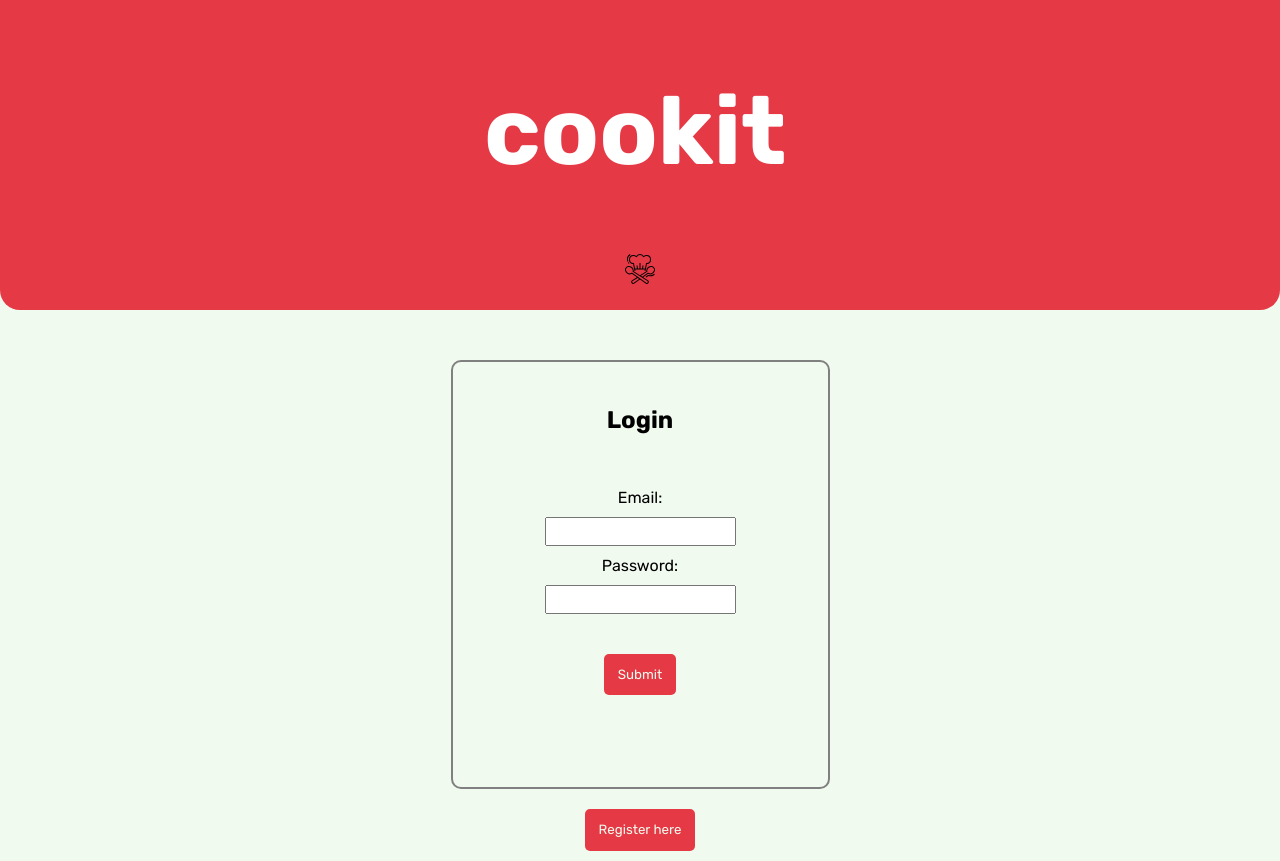
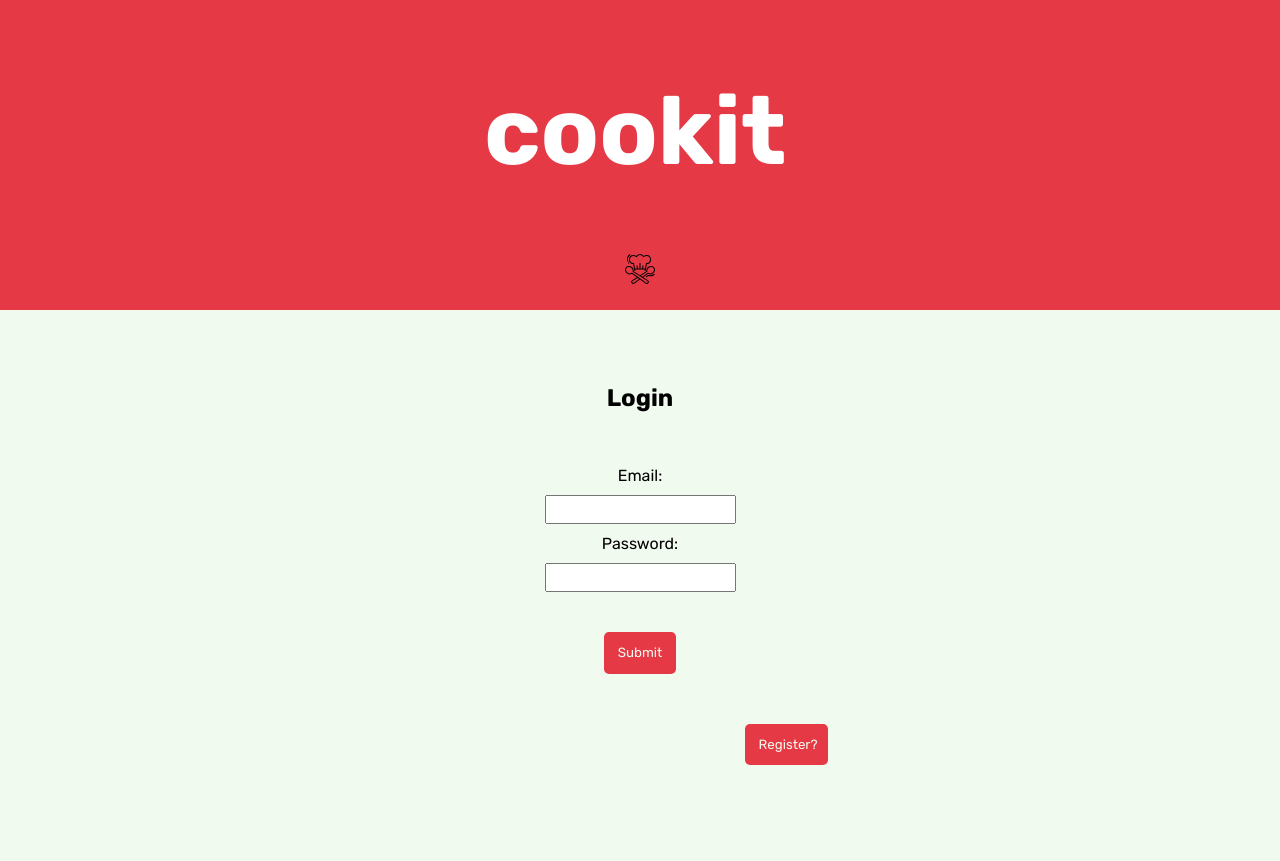
Before and after one commit to toribromma/CookIt, a React (Create React App) app in the folder client/: page / in a window 1280 px wide. After the commit the page ends 800 px from the top, so only its background shows below. Built offline with nearby package versions, Linux system fonts and the light colour scheme.

Commit message:
changed viewport and moved toggle down component

```diff
--- a/client/src/App.js
+++ b/client/src/App.js
@@ -63,11 +63,11 @@ function App() {
           <Header color={"#e63946"}>
             <Logo logo={logo} alt="panda chef hat"/>
           </Header>
-          <Register setUser={setUser}/>
-          <button style={{
+          <Register toggle={toggleLandingScreenClick} setUser={setUser}/>
+          {/* <button style={{
             display: "flex",
             margin: "auto",
-          }} onClick={toggleLandingScreenClick}>Login here</button>
+          }} onClick={toggleLandingScreenClick}>Login here</button> */}
         </div>
       )
     }
@@ -78,13 +78,13 @@ function App() {
           <Header color={"#e63946"}>
             <Logo logo={logo} alt="panda chef hat"/>
           </Header>
-          <Login user={user} setUser={setUser}/>
-          <button
+          <Login toggle={toggleLandingScreenClick} user={user} setUser={setUser}/>
+          {/* <button
             style={{
               display: "flex",
               margin: "20px auto 10px auto",
             }}
-          onClick={toggleLandingScreenClick}>Register here</button>
+          onClick={toggleLandingScreenClick}>Register here</button> */}
         </div>
       )
     }
@@ -95,8 +95,6 @@ function App() {
 
   return (
     <div style={{
-      width: "100vw",
-      height: "50vw",
       margin: "20px auto 10px auto",
       fontFamily: "Rubik, san-serif",
   }}>
--- a/client/src/components/Authentication/Login.js
+++ b/client/src/components/Authentication/Login.js
@@ -2,7 +2,7 @@ import React, { useState } from "react";
 import API from "../../utils/API";
 import "./login.css";
 
-function Login({setUser}) {
+function Login({setUser, toggle}) {
 
     const [formObject, setFormObject] = useState({});
 
@@ -34,10 +34,10 @@ function Login({setUser}) {
             height: 425,
             width: 375,
             margin: "50px auto 10px auto",
-            backgroundColor: "transparent",
-            border: "2px solid gray",
+            // backgroundColor: "transparent",
+            // border: "2px solid gray",
             textAlign: "center",
-            borderRadius: 10,
+            // borderRadius: 10,
             fontFamily: "Rubik"
         }}>
             <h2>Login</h2>
@@ -49,6 +49,7 @@ function Login({setUser}) {
                     <button type="submit">
                         Submit
                     </button>
+                    <button onClick={toggle} style={{float: "right", paddingRight: 10}}>Register?</button>
             </form>
         </div>
     )
--- a/client/src/components/Authentication/Register.js
+++ b/client/src/components/Authentication/Register.js
@@ -3,7 +3,7 @@ import { useForm } from "react-hook-form";
 import API from "../../utils/API";
 import "./register.css";
 
-function Register({setUser}) {
+function Register({setUser, toggle}) {
     const { register, errors, handleSubmit, watch } = useForm();
     const [formObject, setFormObject] = useState({});
 
@@ -41,13 +41,13 @@ function Register({setUser}) {
             height: 525,
             width: 375,
             margin: "50px auto 10px auto",
-            backgroundColor: "transparent",
-            border: "2px solid gray",
-            borderRadius: 10,
+            // backgroundColor: "transparent",
+            // border: "2px solid gray",
+            // borderRadius: 10,
             textAlign: "center",
             fontFamily: "Rubik"
         }}>
-            <h2>Register</h2>
+            <h2>Create an Account</h2>
             <form onSubmit={handleSubmit(onSubmit)}>
                     <label htmlFor="name">Name: </label>
                     <input
@@ -86,6 +86,7 @@ function Register({setUser}) {
                     }}>
                         Submit
                     </button>
+                    <button onClick={toggle} style={{float: "right", paddingRight: 10}}>Click Here To Login</button>
             </form>
         </div>
     )
--- a/client/src/components/Card/Card.js
+++ b/client/src/components/Card/Card.js
@@ -4,6 +4,7 @@ export default function Card(props) {
     return(
         <div style={{
             backgroundColor: props.color,
+            // boxSizing: "border-box",
             height: "fit-content",
             width: "max-width",
             border: props.border,
--- a/client/src/components/Header/Header.js
+++ b/client/src/components/Header/Header.js
@@ -8,7 +8,7 @@ export default function Header(props) {
             height: 300,
             textAlign: "center",
             paddingTop: 10,
-            borderRadius: "0px 0px 20px 20px"
+            // borderRadius: "0px 0px 20px 20px"
         }}>
             <h1 style={{
               // display: "inline",
```
